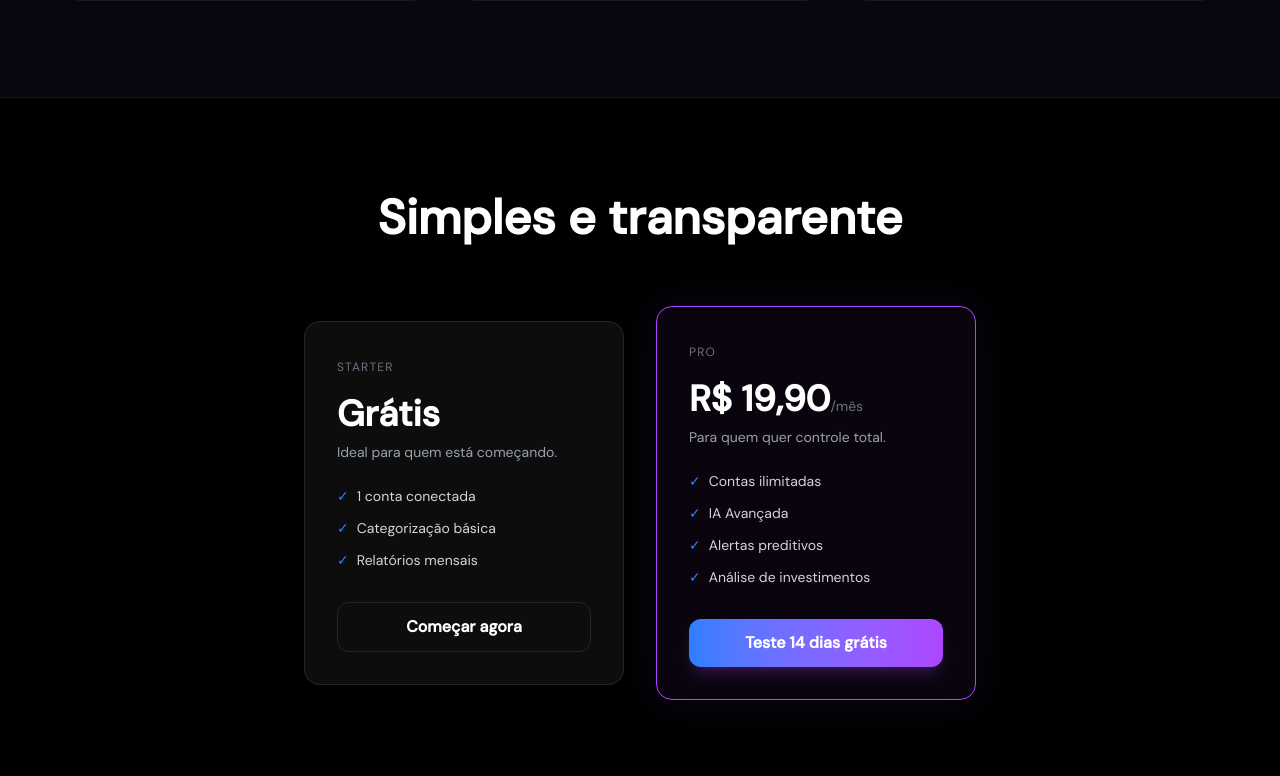
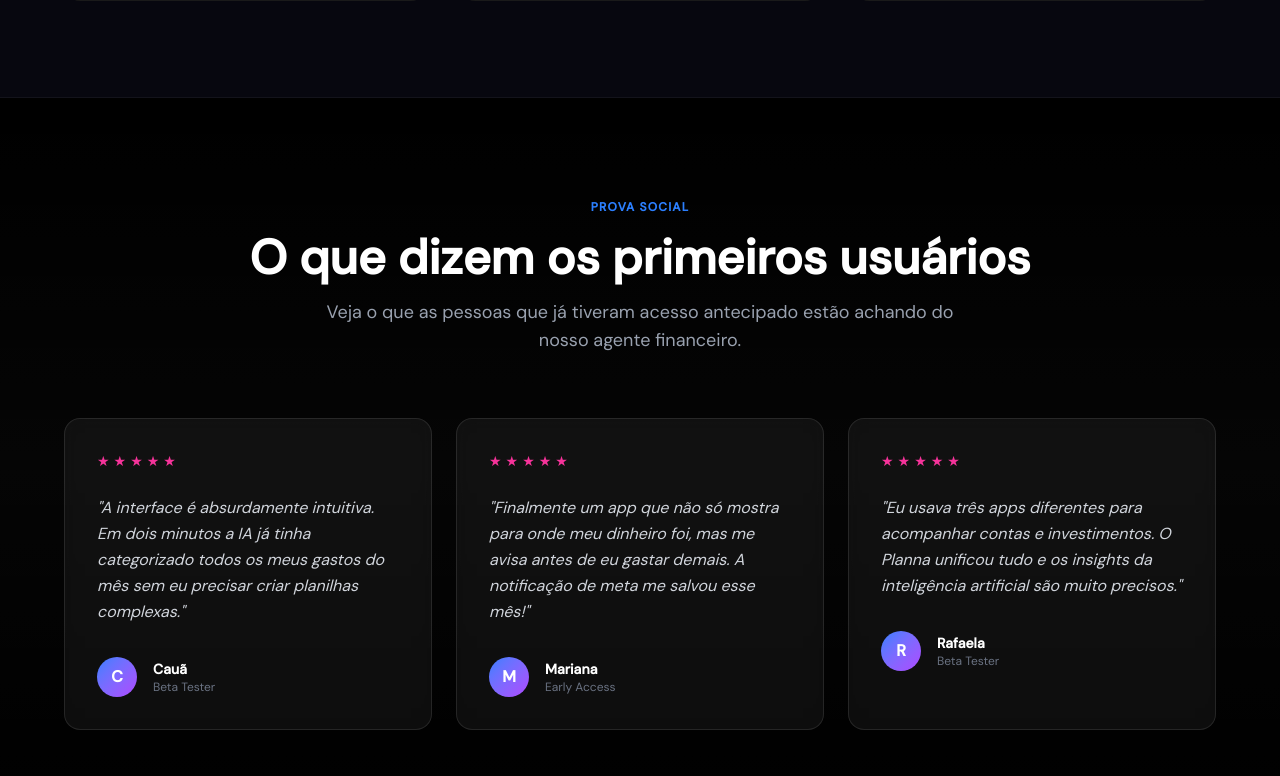
Before and after one commit to Joao-Lucas-Code/planna_landing, a Next.js app: page / in a window 1280 px wide. Shown: the part 1764-2540 px from the top of the page. Built offline with nearby package versions, Linux system fonts and the light colour scheme; no server answers.

Commit message:
feat: add testimonials section for social proof

```diff
--- a/src/app/page.js
+++ b/src/app/page.js
@@ -6,6 +6,7 @@ import FAQ from '@/components/FAQ';
 import LeadForm from '@/components/LeadForm';
 import Footer from '@/components/Footer';
 import FloatingOrbs from '@/components/FloatingOrbs';
+import Testimonials from '@/components/Testimonials';
 
 export default function Home() {
   return (
@@ -18,6 +19,7 @@ export default function Home() {
       <div className="relative z-10">
         <Hero />          {/* PRECISA SER O PRIMEIRO */}
         <Features />      {/* Seção "Tudo sob controle" */}
+        <Testimonials />
         <Pricing />
         <LeadForm />     {/* Seção de capturar e-mail */}
         <FAQ />
--- /dev/null
+++ b/src/components/Testimonials.js
@@ -0,0 +1,66 @@
+'use client';
+
+export default function Testimonials() {
+  const testimonials = [
+    {
+      name: "Cauã",
+      role: "Beta Tester",
+      text: "A interface é absurdamente intuitiva. Em dois minutos a IA já tinha categorizado todos os meus gastos do mês sem eu precisar criar planilhas complexas.",
+      initial: "C"
+    },
+    {
+      name: "Mariana",
+      role: "Early Access",
+      text: "Finalmente um app que não só mostra para onde meu dinheiro foi, mas me avisa antes de eu gastar demais. A notificação de meta me salvou esse mês!",
+      initial: "M"
+    },
+    {
+      name: "Rafaela",
+      role: "Beta Tester",
+      text: "Eu usava três apps diferentes para acompanhar contas e investimentos. O Planna unificou tudo e os insights da inteligência artificial são muito precisos.",
+      initial: "R"
+    }
+  ];
+
+  return (
+    <section id="testimonials" className="py-24 px-[5%] bg-gradient-to-b from-transparent via-white/[0.02] to-transparent">
+      <div className="max-w-6xl mx-auto">
+
+        <div className="text-center mb-16 reveal">
+          <span className="text-blue-500 text-xs font-bold uppercase tracking-widest">Prova Social</span>
+          <h2 className="font-syne font-bold text-3xl md:text-5xl mt-4 mb-4">O que dizem os primeiros usuários</h2>
+          <p className="text-gray-400 text-lg max-w-2xl mx-auto font-dm">
+            Veja o que as pessoas que já tiveram acesso antecipado estão achando do nosso agente financeiro.
+          </p>
+        </div>
+
+        <div className="grid grid-cols-1 md:grid-cols-3 gap-6">
+          {testimonials.map((item, index) => (
+            <div
+              key={index}
+              className="reveal p-8 rounded-2xl border border-white/10 bg-white/5 backdrop-blur-sm hover:bg-white/10 transition-colors"
+              style={{ transitionDelay: `${index * 150}ms` }}
+            >
+              <div className="flex gap-1 mb-6 text-pink-500 text-sm">
+                <span>★</span><span>★</span><span>★</span><span>★</span><span>★</span>
+              </div>
+              <p className="text-gray-300 text-sm md:text-base leading-relaxed font-dm mb-8 italic">
+                "{item.text}"
+              </p>
+              <div className="flex items-center gap-4 mt-auto">
+                <div className="w-10 h-10 rounded-full bg-gradient-to-br from-blue-500 to-purple-500 flex items-center justify-center text-white font-bold font-syne shrink-0">
+                  {item.initial}
+                </div>
+                <div>
+                  <h4 className="text-white font-bold text-sm">{item.name}</h4>
+                  <p className="text-gray-500 text-xs">{item.role}</p>
+                </div>
+              </div>
+            </div>
+          ))}
+        </div>
+
+      </div>
+    </section>
+  );
+}
```
